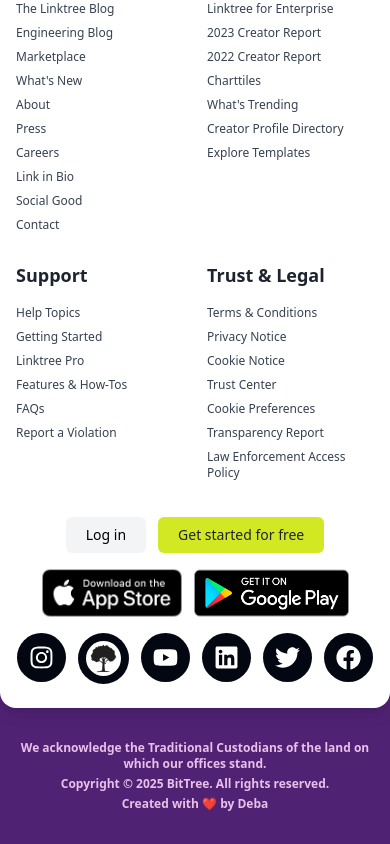
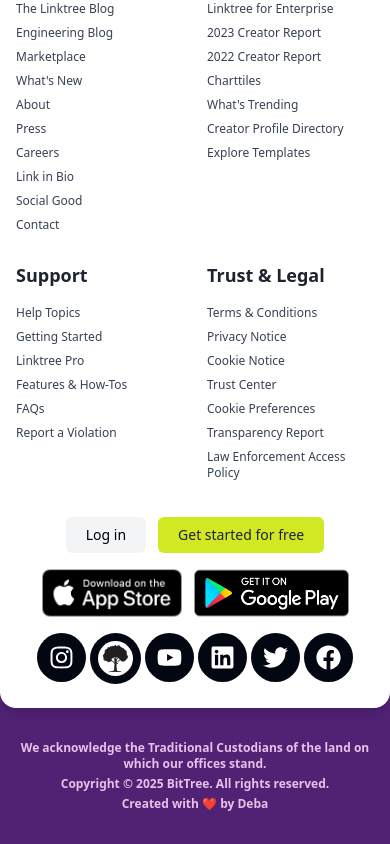
Before and after one commit to 2000Deba/BitTree, a Next.js app: page / in a window 390 px wide. Shown: the part 8785-9629 px from the top of the page. Built offline with nearby package versions, Linux system fonts and the light colour scheme; no server answers.

Commit message:
Initial commit

```diff
--- a/components/Footer.js
+++ b/components/Footer.js
@@ -118,7 +118,7 @@ export default function FooterSection() {
                             </div>
 
                             {/* Social Icons */}
-                            <div className="flex gap-3 justify-center sm:justify-end flex-wrap text-white">
+                            <div className="flex gap-1 sm:gap-3 justify-center sm:justify-end flex-wrap text-white">
                                 <Link href="https://www.instagram.com/sildebasish02?igsh=MWN4dmdkZDZvNjYxMg==" rel="noopener noreferrer" target="_blank"><div className="bg-gray-950 hover:bg-[#1e2330] rounded-full p-3"><FaInstagram size={25} /></div></Link>
                                 <Link href="https://bittree-deba.vercel.app/Debasish-Seal" rel="noopener noreferrer" target="_blank"><div className="bg-gray-950 hover:bg-[#1e2330] rounded-full p-2"><Image height={35} width={35} className="bg-white rounded-full" src="/bittree.png" alt="logo" /></div></Link>
                                 <Link href="https://www.youtube.com/@iMusic008" rel="noopener noreferrer" target="_blank"><div className="bg-gray-950 hover:bg-[#1e2330] rounded-full p-3"><FaYoutube size={25} /></div></Link>
```
